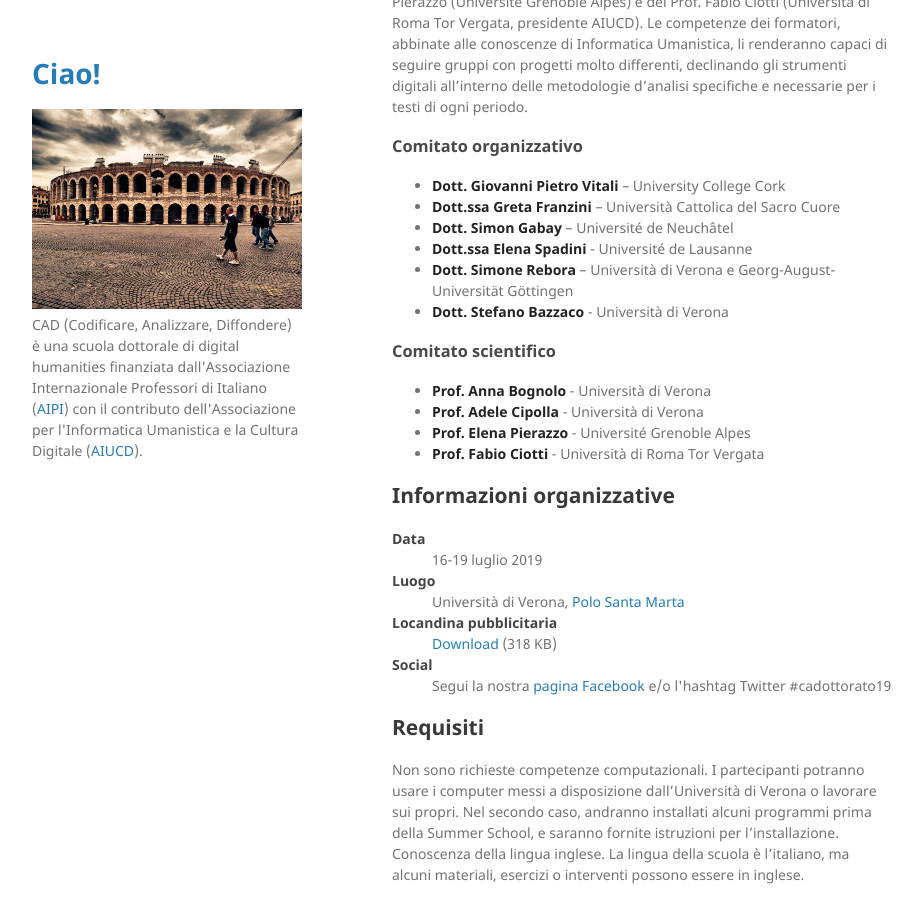
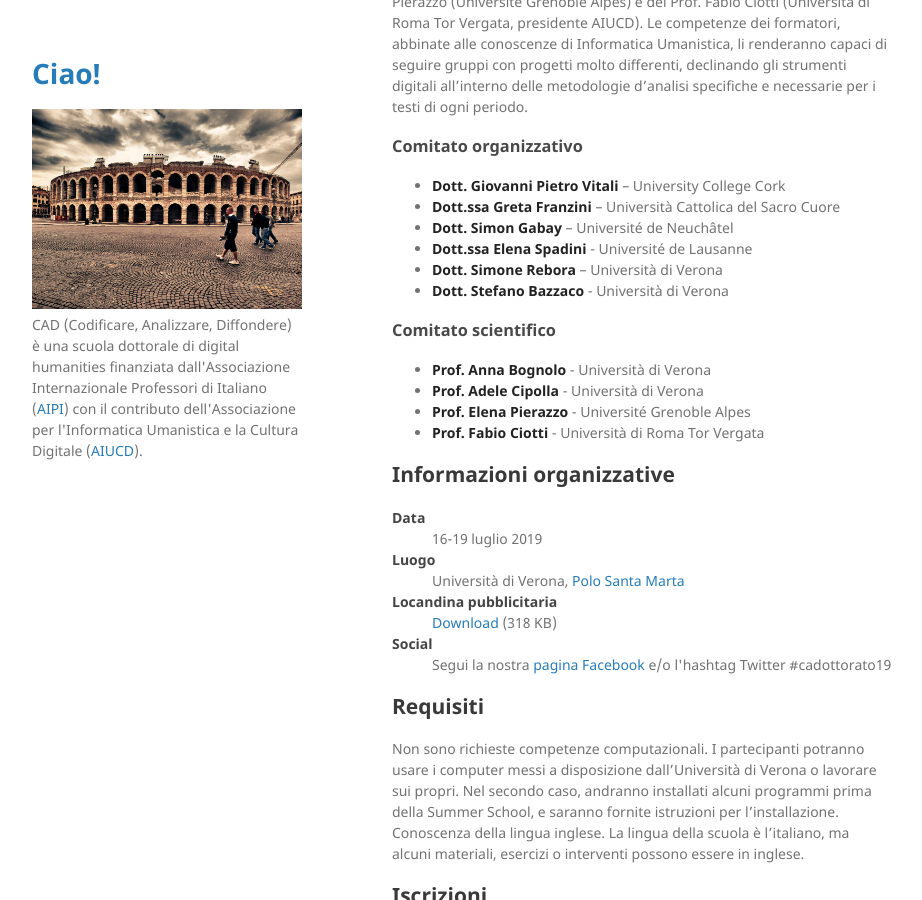
Before and after one commit to CADottorato/sito, a Jekyll site: the page built from index.md, in a window 1280 px wide and 900 px high, scrolled down 1352 px. Shown: the whole window, without its empty margins (178-1100 px from the left). Built offline with Jekyll 4.4.1, drawn with Linux system fonts in a browser that asks for light colours.

Commit message:
Updated Simone's affiliation

```diff
--- a/index.md
+++ b/index.md
@@ -54,7 +54,7 @@ I formatori sono giovani ricercatori di livello post-doc, specialisti in studi l
 * **Dott.ssa Greta Franzini** – Università Cattolica del Sacro Cuore
 * **Dott. Simon Gabay** – Université de Neuchâtel
 * **Dott.ssa Elena Spadini** - Université de Lausanne
-* **Dott. Simone Rebora** – Università di Verona e Georg-August-Universität Göttingen
+* **Dott. Simone Rebora** – Università di Verona
 * **Dott. Stefano Bazzaco** - Università di Verona
 
 ### Comitato scientifico
```
